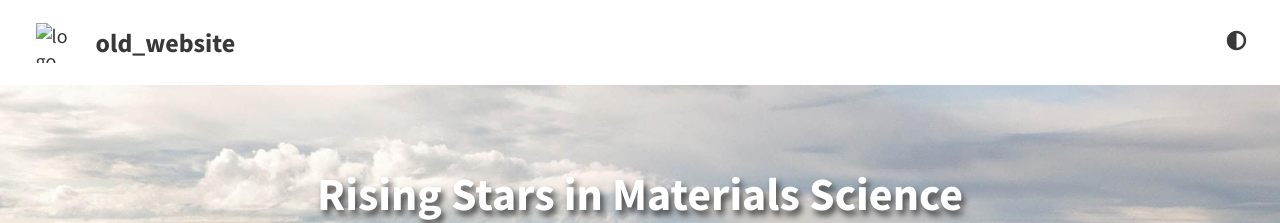
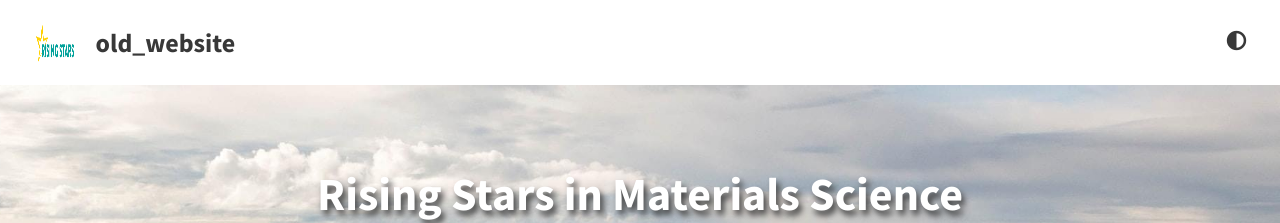
Before and after one commit to MAINSTRAEM/old_website, a Jekyll site: the page built from index.md, in a window 1280 px wide. Shown: the top 223 px of the page. Built offline with Jekyll 4.4.1, drawn with Linux system fonts in a browser that asks for light colours.

Commit message:
Update _config.yml

```diff
--- a/_config.yml
+++ b/_config.yml
@@ -5,8 +5,8 @@ url: "mainstraem.github.io"
 # THEME-SPECIFIC CONFIGURATION
 title:                                              # site's title
 description: "Rising Stars in Materials Science"    # used by search engines
-avatar: RisingStarsColour.png                       # Empty for no avatar in navbar
-favicon: assets/RISING STARS favicon.ico            # Icon displayed in the tab
+avatar: assets/img/RisingStarsColour.png            # Empty for no avatar in navbar
+favicon: assets/img/RISING STARS favicon.ico            # Icon displayed in the tab
 
 # Header and footer text
 header_text: "  " # Change Blog header text
```
